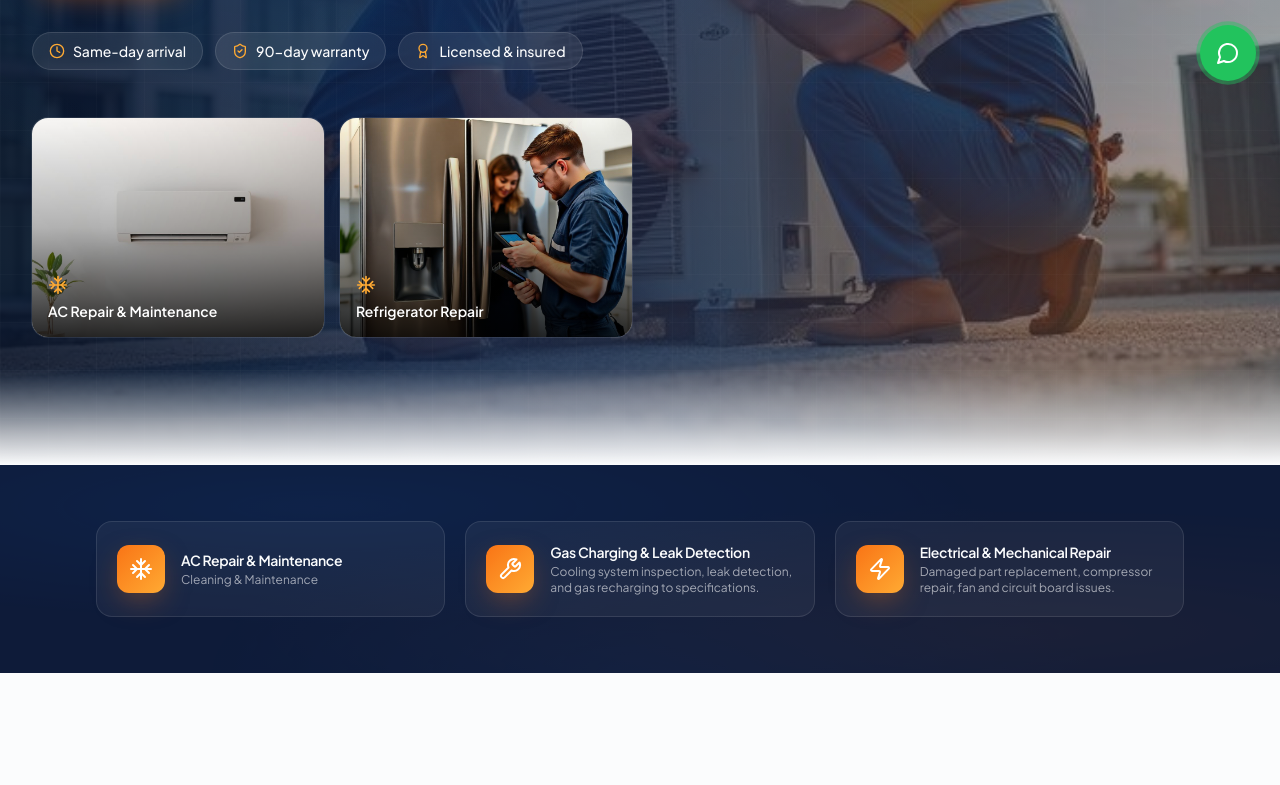
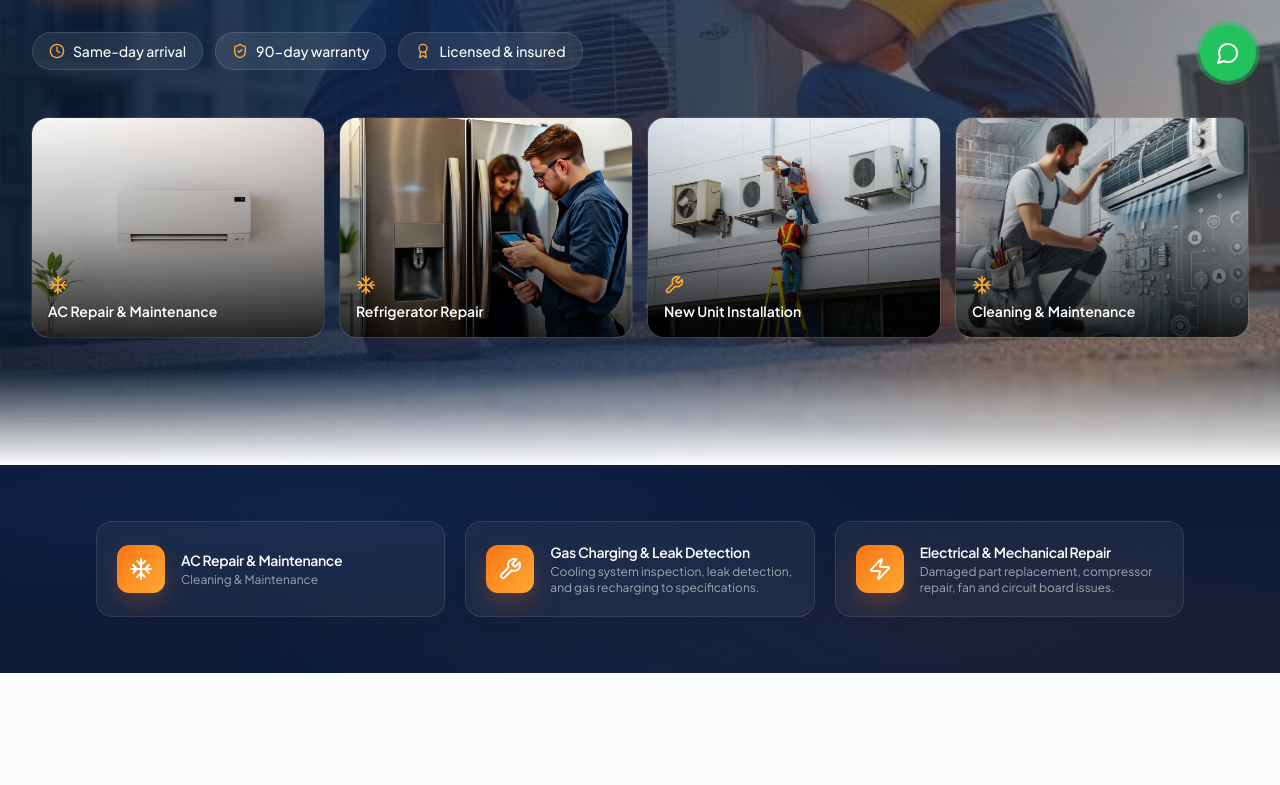
Before and after one commit to Azhar512/colors-and-shapes, a React (Vite) app: page / in a window 1280 px wide. Shown: the part 695-1480 px from the top of the page. Built offline with nearby package versions, Linux system fonts and the light colour scheme; the HTML template or start-up script is replaced by a standard one.

Commit message:
feat: restore 4-card hero layout with AC installation and cleaning

```diff
--- a/src/pages/Index.tsx
+++ b/src/pages/Index.tsx
@@ -8,7 +8,8 @@ import { useI18n } from "@/lib/i18n";
 import serviceAc from "@/assets/service-ac.jpg";
 import serviceWashing from "@/assets/service-washing.jpg";
 import serviceFridge from "@/assets/service-fridge.jpg";
-import serviceKitchen from "@/assets/service-kitchen.jpg";
+import serviceCleaningCustom from "@/assets/service-cleaning-v2.jpg";
+import serviceInstallCustom from "@/assets/service-install-custom.jpg";
 
 const testimonials = [
   { name: "Ahmed Al-Rashid", nameAr: "أحمد الراشد", text: "Excellent service! They fixed my washing machine the same day I called. Highly recommended.", textAr: "خدمة ممتازة! أصلحوا غسالتي في نفس اليوم الذي اتصلت فيه. أنصح بهم بشدة.", rating: 5 },
@@ -27,6 +28,8 @@ export default function Index() {
   const serviceCards = [
     { icon: Snowflake, image: serviceAc, titleKey: "services.ac.title", descKey: "services.ac.desc" },
     { icon: Snowflake, image: serviceFridge, titleKey: "services.fridge.title", descKey: "services.fridge.desc" },
+    { icon: Wrench, image: serviceInstallCustom, titleKey: "services.ac.install", descKey: "services.ac.install.desc" },
+    { icon: Snowflake, image: serviceCleaningCustom, titleKey: "services.ac.cleaning", descKey: "services.ac.cleaning.desc" },
   ];
 
   const quickServices = [
```
